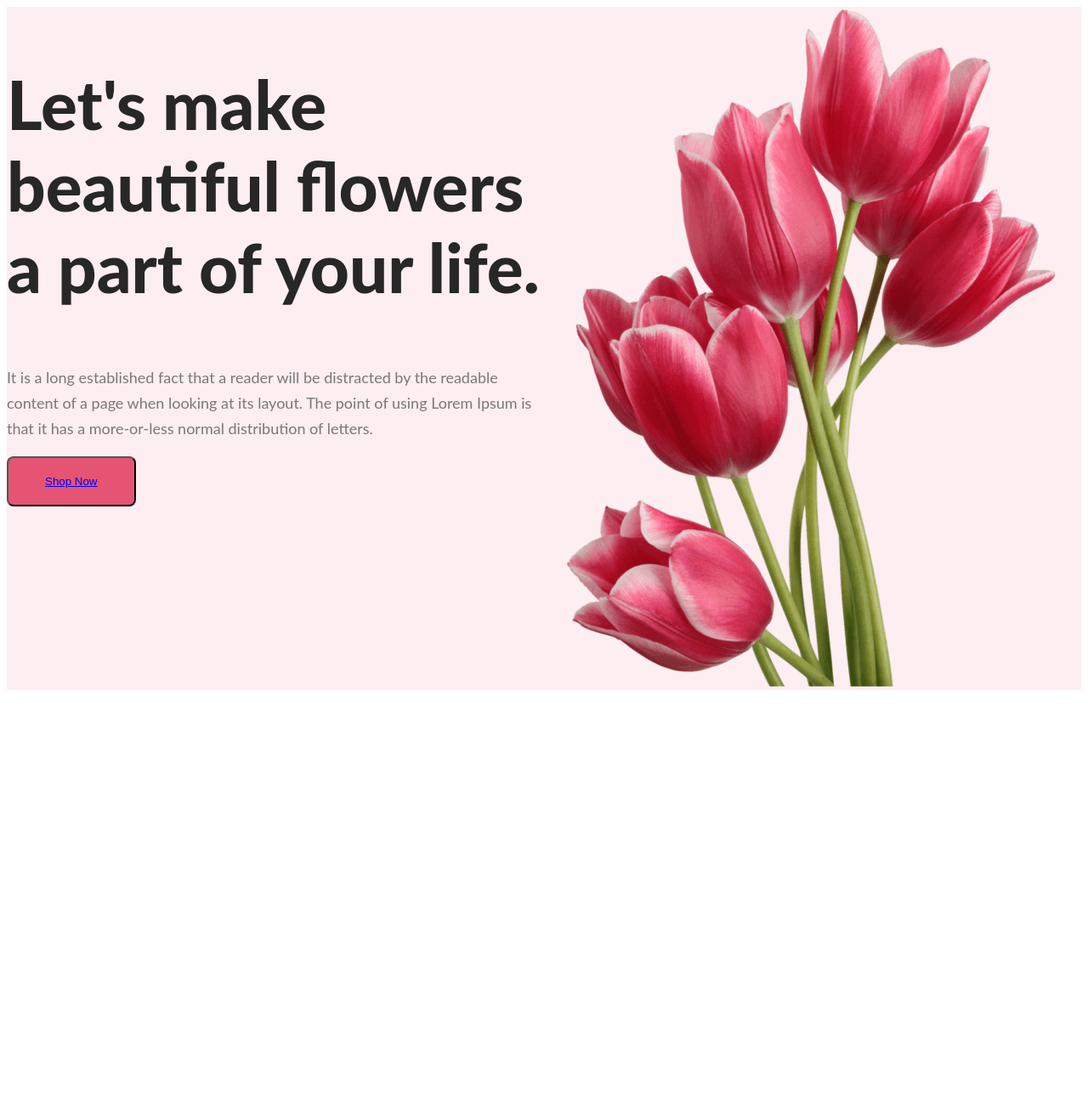
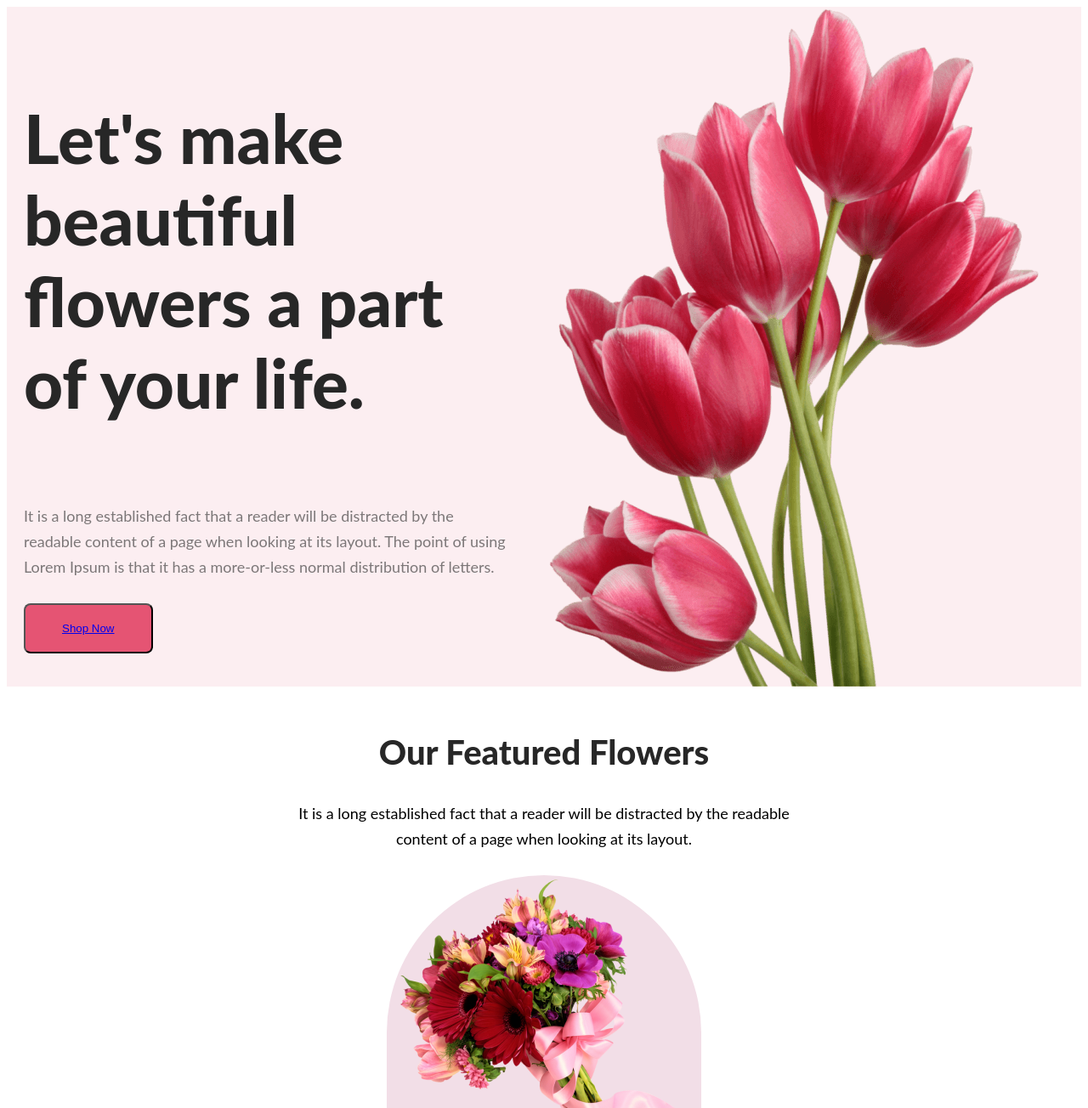
Before and after one commit to mrokonuzzaman040/assignment-one, a plain HTML site: page index.html in a window 1280 px wide. Shown: the top 1304 px of the page at 85% size. Before the commit the page ends 832 px from the top, so only its background shows below. Drawn offline with Linux system fonts and the light colour scheme.

Commit message:
Updateing

```diff
--- a/index.html
+++ b/index.html
@@ -5,6 +5,7 @@
     <meta charset="UTF-8">
     <meta name="viewport" content="width=device-width, initial-scale=1.0">
     <title>Home</title>
+    <link rel="shortcut icon" href="assets/favicon.ico" type="image/x-icon">
     <!-- link fonts -->
     <link rel="preconnect" href="https://fonts.googleapis.com">
     <link rel="preconnect" href="https://fonts.gstatic.com" crossorigin>
@@ -40,7 +41,39 @@
     </header>
 
     <main>
+        <section class="products">
+            <div class="product-gallray">
+                <h2 class="products-titel">
+                    Our Featured Flowers
+                </h2>
+                <p class="products-description">
+                    It is a long established fact that a reader will be distracted by the readable content of a page
+                    when looking at its layout.
+                </p>
+            </div>
+            <!-- image gallery -->
+            <div class="image-section">
+                <div class="background">
+                    <img src="./assets/image/flower-display/pngwing 5.png" alt="Flower image" class="flower-img">
+                </div>
+                <a class="gallery-link" href="http://">Pink Flower Tree</a>
+            </div>
 
+            <div class="image-section">
+                <div class="background">
+                    <img src="./assets/image/flower-display/pngwing 6.png" alt="Flower image" class="flower-img">
+                </div>
+                <a class="gallery-link" href="http://">Pink Flower Tree</a>
+            </div>
+
+            <div class="image-section">
+                <div class="background">
+                    <img src="./assets/image/flower-display/pngwing 7.png" alt="Flower image" class="flower-img">
+                </div>
+                <a class="gallery-link" href="http://">Pink Flower Tree</a>
+            </div>
+
+        </section>
     </main>
 
     <footer>
--- a/style/main.css
+++ b/style/main.css
@@ -1,8 +1,22 @@
+/* Start Header */
 .Header-Section {
     background-color: #FCEEF1;
     padding: 0;
     margin-bottom: 20px;
     display: flex;
+    justify-content: space-between;
+}
+
+.Header-Content {
+    padding: 0 20px;
+    margin: 0 auto;
+    display: flex;
+    flex-direction: column;
+    justify-content: center;
+    align-items: flex-start;
+    gap: 10px;
+    max-width: 600px;
+    text-align: left;
 }
 
 .Header-Content>.Header-Titel {
@@ -34,8 +48,76 @@
     display: inline-flex
 }
 
-.Header-Images{
-    width: 100%;
-    height: 100%;
-    padding: auto;
+.Header-Images {
+    display: flex;
+    justify-content: flex-end;
+    align-items: flex-end;
+    margin-right: 20px;
+    margin-bottom: 0px;
 }
+
+.Header-Images>.image-background {
+    margin-bottom: 0px;
+}
+
+/* Start main  */
+/* Our Featured Flowers Styles */
+
+.products {
+    padding: 0;
+    margin: 0 auto;
+    display: flex;
+    flex-direction: column;
+    justify-content: center;
+    align-items: center;
+    gap: 10px;
+    max-width: 600px;
+    text-align: center;
+}
+
+.product-gallray>.products-titel {
+    color: #272727;
+    font-size: 40px;
+    font-family: Lato;
+    font-weight: 800;
+    word-wrap: break-word
+}
+
+.product-gallray>.products-description {
+    color: FFFFFF;
+    font-size: 18px;
+    font-family: Lato;
+    font-weight: 400;
+    line-height: 30px;
+    word-wrap: break-word
+}
+
+/* Image gallary  */
+
+.background {
+    background-color: #F2DEE7;
+    border-top-left-radius: 300px;
+    border-top-right-radius: 300px;
+
+    display: flex;
+    justify-content: center;
+    align-items: center;
+    gap: 10px;
+    margin: 0 auto;
+    padding: 0;
+    max-width: 600px;
+    text-align: center;
+}
+
+
+.image-section {}
+
+.gallery-link {
+    color: #272727;
+    font-size: 24px;
+    font-family: Lato;
+    font-weight: 700;
+    text-decoration: underline;
+    line-height: 35px;
+    word-wrap: break-word
+}
```
Also changed, not shown: assets/favicon.ico (added).
